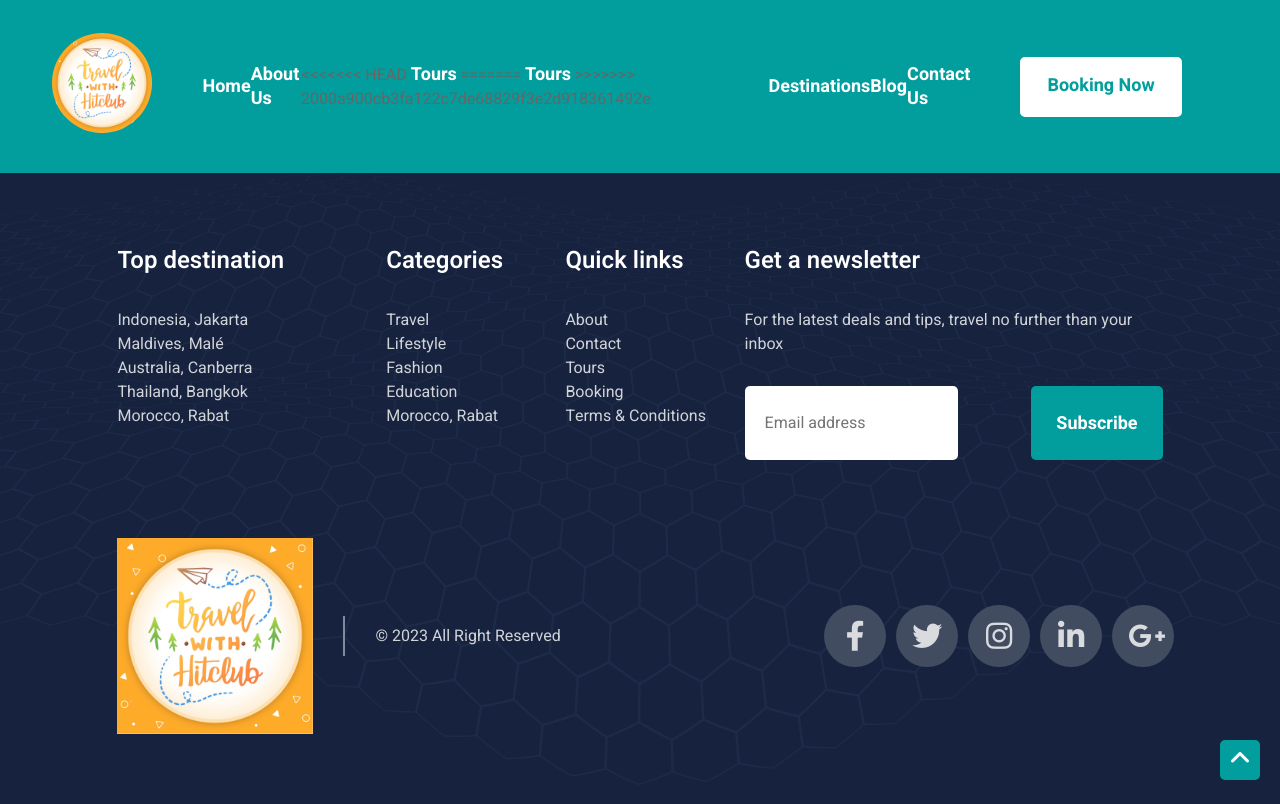
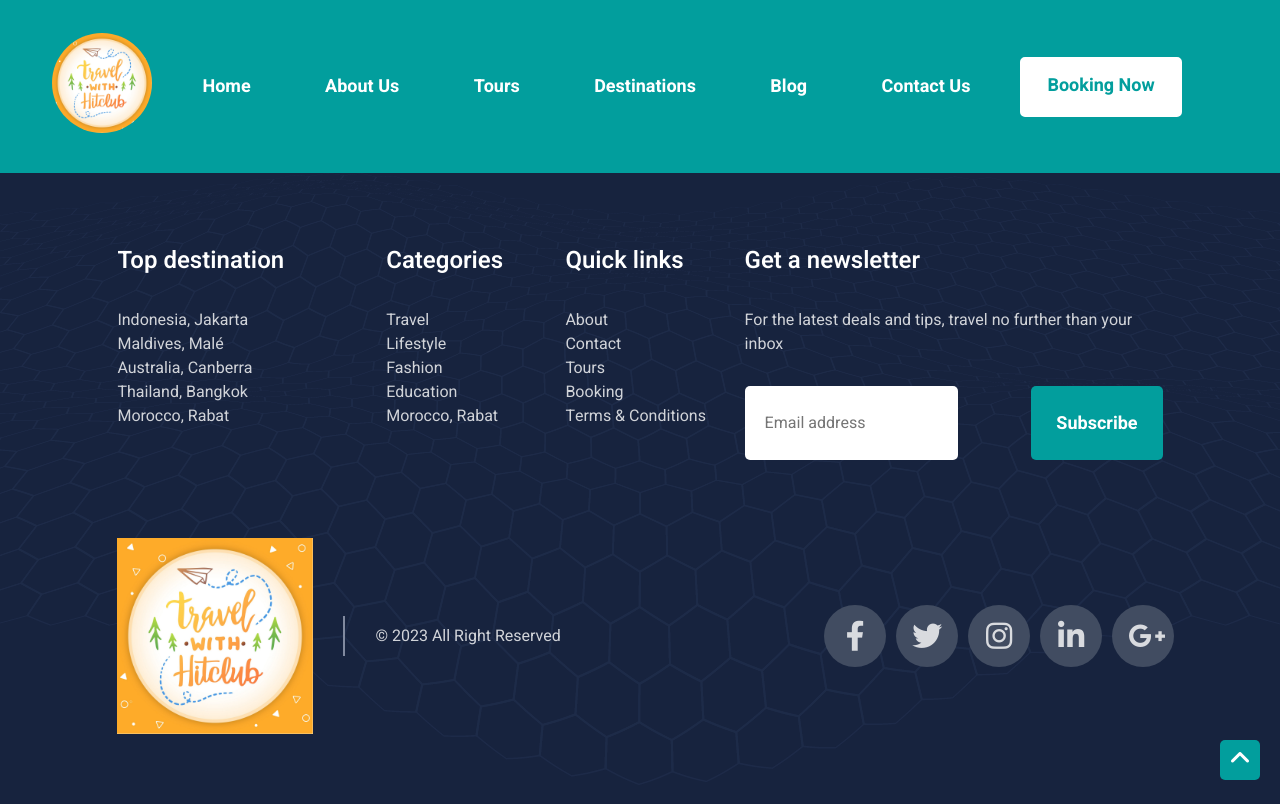
Before and after one commit to TrungHoa-D/HIT-Travel, a plain HTML site: page index.html in a window 1280 px wide. Drawn offline with Linux system fonts and the light colour scheme; a web font is replaced by a local one.

Commit message:
update link to pages

```diff
--- a/index.html
+++ b/index.html
@@ -38,11 +38,7 @@
                                     <a href="">About Us</a>
                                 </li>
                                 <li class="nav-item">
-<<<<<<< HEAD
                                     <a href="./pages/Tour_List.html">Tours</a>
-=======
-                                    <a href="./pages/Tour_List/Tour_List.html">Tours</a>
->>>>>>> 2000a900cb3fa122c7de68829f3e2d918361492e
                                 </li>
                                 <li class="nav-item">
                                     <a href="">Destinations</a>
```
